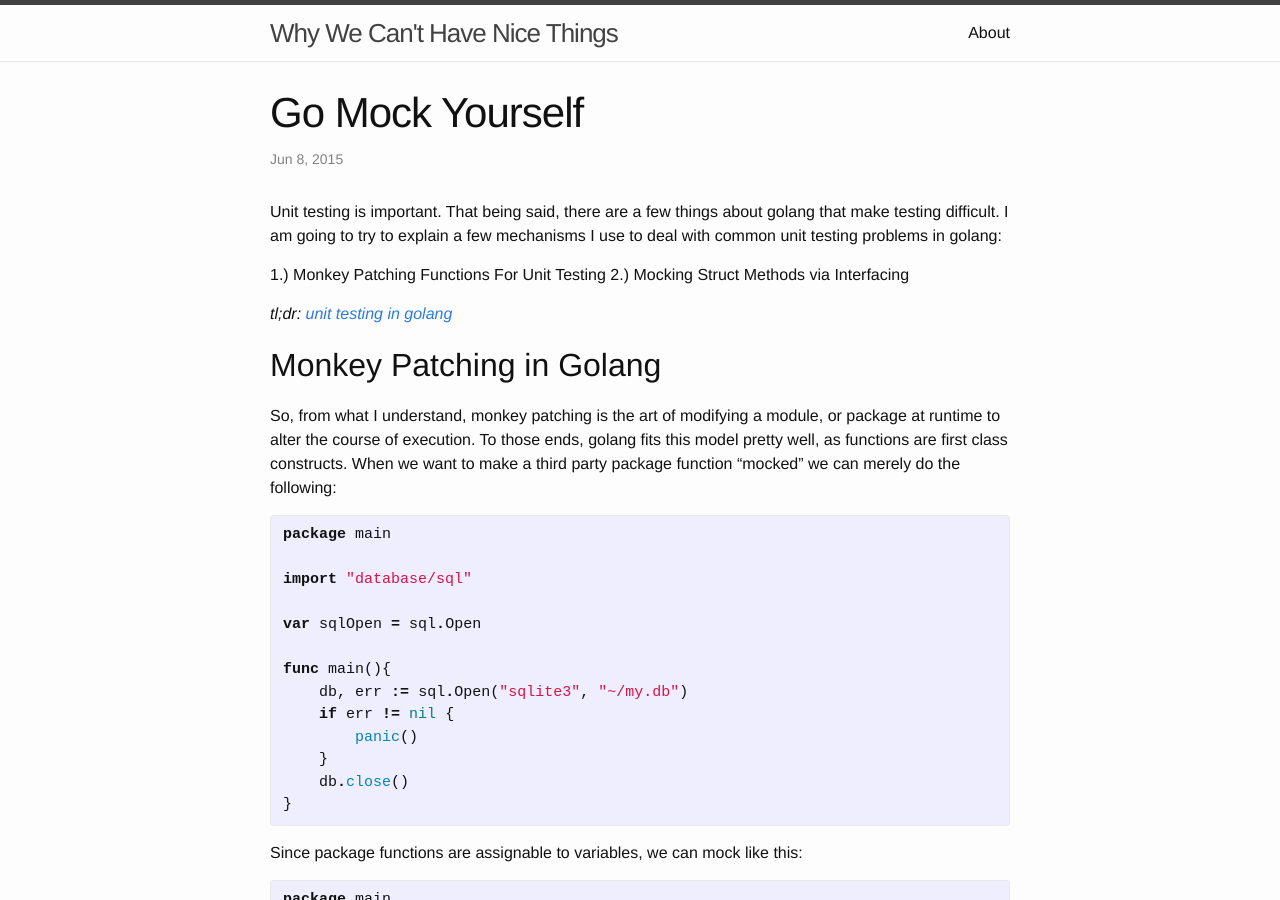
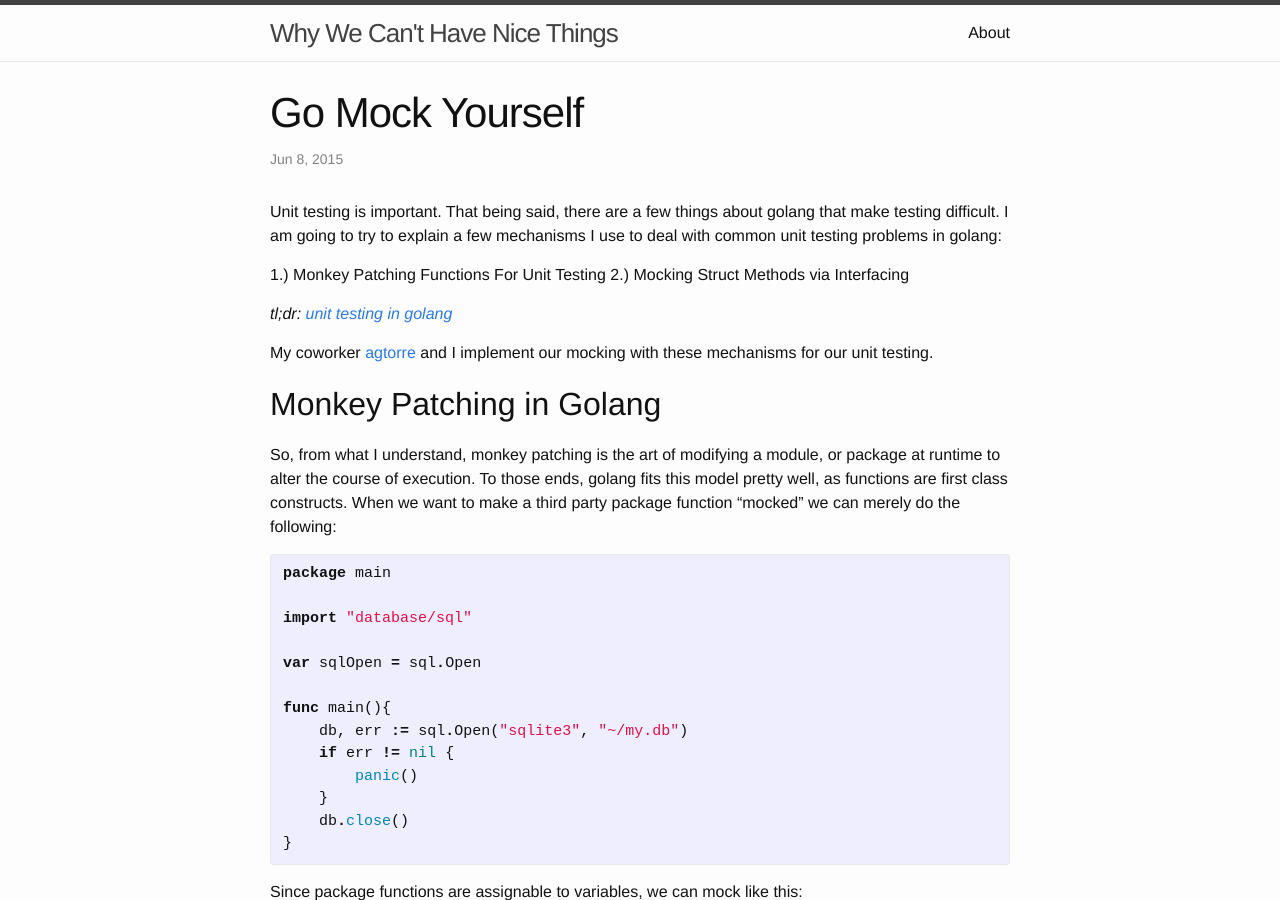
Before and after one commit to husobee/husobee.github.io, a Jekyll site: the page built from _posts/2015-06-08-golang-unit-testing.markdown, in a window 1280 px wide and 900 px high. Built offline with Jekyll 4.4.1, drawn with Linux system fonts in a browser that asks for light colours.

Commit message:
adding link

```diff
--- a/_posts/2015-06-08-golang-unit-testing.markdown
+++ b/_posts/2015-06-08-golang-unit-testing.markdown
@@ -13,6 +13,8 @@
 2.) Mocking Struct Methods via Interfacing
 
 *tl;dr: [unit testing in golang][unit-test-gist]*
+
+My coworker [agtorre][agtorre-blog] and I implement our mocking with these mechanisms for our unit testing.
 
 ## Monkey Patching in Golang
 
@@ -145,3 +147,4 @@
 Hope this was helpful to anyone.
 
 [unit-test-gist]: https://gist.github.com/husobee/9ff87a6f27e9abb4a3bc
+[agtorre-blog]: http://www.arron-torres.com
```
